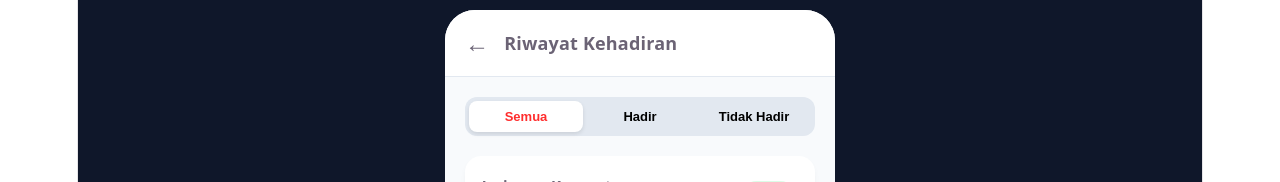
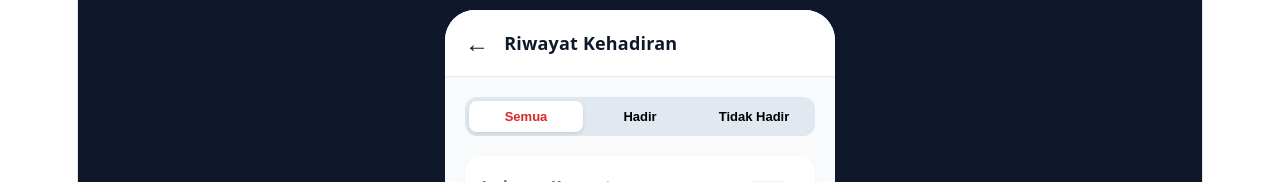
Before and after one commit to Raniahhasna98o6/Sistem-Absensi-Digital, a Vue app in the folder frontend-absensi-digital-fixed/: page /riwayat in a window 1280 px wide. Shown: the top 182 px of the page. Built offline with nearby package versions, Linux system fonts and the light colour scheme; no server answers.

Commit message:
rapihin beberapa page

```diff
--- a/frontend-absensi-digital-fixed/src/pages/Absensi.vue
+++ b/frontend-absensi-digital-fixed/src/pages/Absensi.vue
@@ -66,7 +66,7 @@ import { ref, onMounted, onUnmounted } from 'vue'
 import { useRouter } from 'vue-router'
 
 const goBack = () => {
-  router.push('/absensi')
+  router.push('/beranda')
 }
 
 const router = useRouter()
--- a/frontend-absensi-digital-fixed/src/pages/Akun.vue
+++ b/frontend-absensi-digital-fixed/src/pages/Akun.vue
@@ -207,10 +207,10 @@ onMounted(() => {
   box-shadow: 0 6px 12px rgba(0,0,0,0.2);
 }
 
-/* 🔥 CARD FIX UTAMA */
+/* CARD FIX UTAMA */
 .card {
   width: 100%;
-  max-width: 330px; /* 🔥 BATASIN BIAR GA NEMPEL */
+  max-width: 330px;
   background: white;
   border-radius: 18px;
   padding: 20px;
@@ -258,13 +258,13 @@ onMounted(() => {
   width: 100%;
   max-width: 330px; /* 🔥 BIAR SEJAJAR CARD */
   padding: 16px;
-  background: white;
+  background: red;
   border-radius: 16px;
-  border: 2px solid #ff3b30;
-  color: #ff3b30;
+  border: 1px solid red;
+  color: white;
   font-weight: 700;
   font-size: 20px;
   margin-top: 20px;
+  box-shadow: 0 6px 12px rgba(255,0,0,0.3);
 }
-
 </style>
--- a/frontend-absensi-digital-fixed/src/pages/Riwayat.vue
+++ b/frontend-absensi-digital-fixed/src/pages/Riwayat.vue
@@ -121,8 +121,8 @@ onMounted(async () => {
   border-bottom: 1px solid #e2e8f0;
 }
 
-.topbar span { font-size: 24px; cursor: pointer; }
-.topbar h3 { font-weight: 700; font-size: 18px; margin: 0; }
+.topbar span { font-size: 24px; cursor: pointer; color: #0f172a; }
+.topbar h3 { font-weight: 700; font-size: 18px; color: #0f172a; margin: 0; }
 
 .content {
   flex: 1;
@@ -156,7 +156,7 @@ onMounted(async () => {
 .tabs button.active {
   background: white;
   box-shadow: 0 2px 4px rgba(0,0,0,0.1);
-  color: #ff2d2d;
+  color: #dc2626;
 }
 
 /* HISTORY CARD */
```
